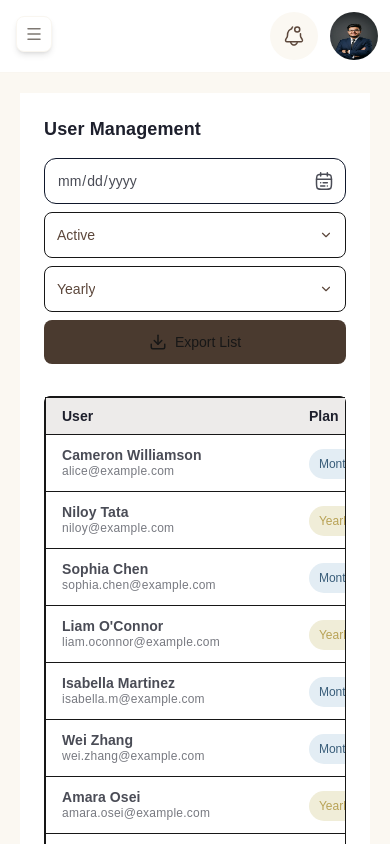
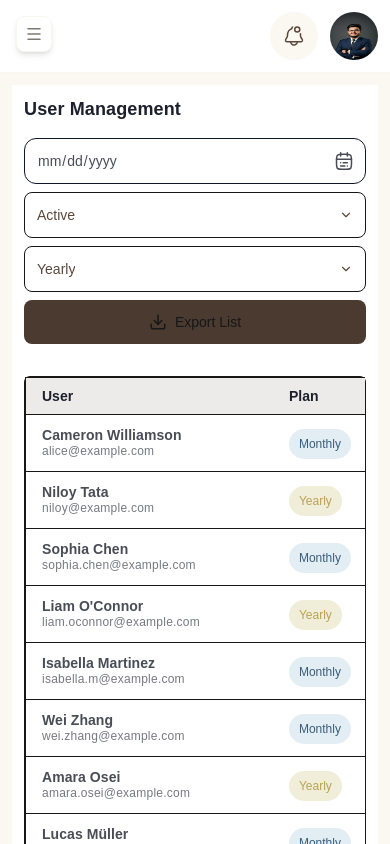
Before and after one commit to Nazim6269/budget-compass, a Next.js app: page /dashboard/user-management in a window 390 px wide. Built offline with nearby package versions, Linux system fonts and the light colour scheme.

Commit message:
fix: fix the padding issue

```diff
--- a/app/dashboard/layout.tsx
+++ b/app/dashboard/layout.tsx
@@ -33,7 +33,7 @@ export default function DashboardLayout({
         <AppSidebar />
         <div className="flex-1 flex flex-col h-screen overflow-hidden">
           <Topbar />
-          <main className="flex-1 overflow-auto p-5 bg-secondaryBg">
+          <main className="flex-1 overflow-auto p-3 sm:p-5 bg-secondaryBg">
             {children}
           </main>
         </div>
--- a/widgets/overview/ui/PlanDistributionChart.tsx
+++ b/widgets/overview/ui/PlanDistributionChart.tsx
@@ -24,7 +24,7 @@ export default function PlanDistributionChart({
   return (
     <section
       className={cn(
-        "flex flex-col gap-4 rounded-2xl border border-borderColor bg-white p-6 transition-all duration-300 hover:shadow-[0_0_0_1px_#0000001a]",
+        "flex flex-col gap-4 rounded-2xl border border-borderColor bg-white p-3 sm:p-6 transition-all duration-300 hover:shadow-[0_0_0_1px_#0000001a]",
         className,
       )}
     >
--- a/widgets/overview/ui/RecentUsersTable.tsx
+++ b/widgets/overview/ui/RecentUsersTable.tsx
@@ -113,7 +113,7 @@ export default function RecentUsersTable({
   return (
     <section
       className={cn(
-        "flex flex-col gap-6 rounded-2xl border border-green-600 bg-white px-5 py-5 ",
+        "flex flex-col gap-6 rounded-2xl border border-green-600 bg-white p-3 sm:p-5 ",
         className,
       )}
     >
--- a/widgets/overview/ui/RegistrationBarChart.tsx
+++ b/widgets/overview/ui/RegistrationBarChart.tsx
@@ -59,7 +59,7 @@ export default function RegistrationsBarChart({
   return (
     <section
       className={cn(
-        "flex flex-col gap-4 max-w-207.5 rounded-2xl border border-borderColor bg-white p-6 transition-all duration-300 ease-in-out  hover:shadow-[0_0_0_1px_#0000001a]",
+        "flex flex-col gap-4 max-w-207.5 rounded-2xl border border-borderColor bg-white p-3 sm:p-6 transition-all duration-300 ease-in-out  hover:shadow-[0_0_0_1px_#0000001a]",
         className,
       )}
     >
--- a/widgets/user-management/ui/UserManagement.tsx
+++ b/widgets/user-management/ui/UserManagement.tsx
@@ -29,7 +29,7 @@ const UserManagement = () => {
     resetDeps: [recentUsers, itemsPerPage],
   });
   return (
-    <div className="space-y-8 bg-white rouned-xl p-6">
+    <div className="space-y-8 bg-white rouned-xl p-3 sm:p-6">
       <UserManagementHeader />
       <GenericTable
         data={paginatedData}
```
